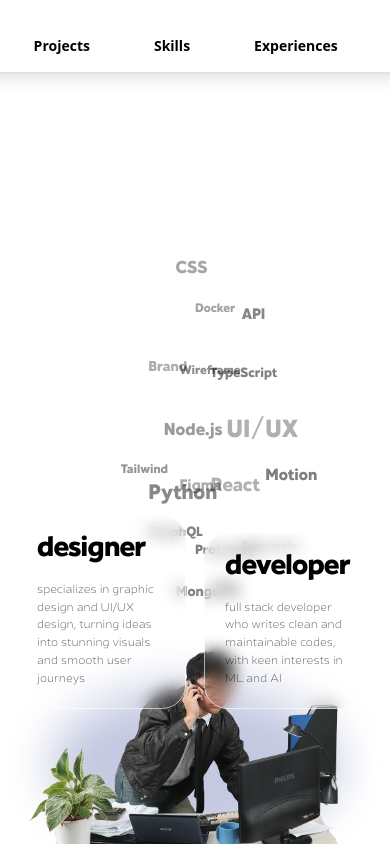
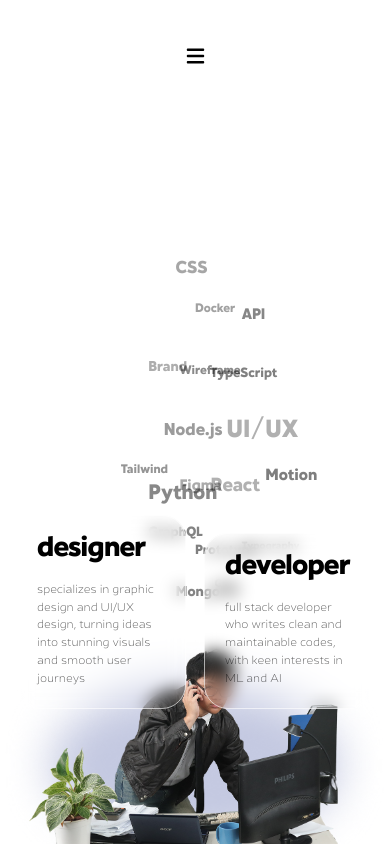
Before and after one commit to jsonJae/myportfolio, a React (Vite) app: page / in a window 390 px wide. Shown: the top 846 px of the page. Built offline with nearby package versions, Linux system fonts and the light colour scheme.

Commit message:
navbar: redesign with mobile drawer, smooth scroll, and active section tracking

```diff
--- a/src/components/Navbar.jsx
+++ b/src/components/Navbar.jsx
@@ -1,52 +1,139 @@
 import { useState, useEffect } from 'react';
+import { motion, AnimatePresence } from 'framer-motion';
+import { FontAwesomeIcon } from '@fortawesome/react-fontawesome';
+import { faBars, faXmark } from '@fortawesome/free-solid-svg-icons';
 
 const navItems = [
-    'Home',
-    'About',
-    'Projects',
-    'Skills',
-    'Experiences'
+    { label: 'Home', id: 'home' },
+    { label: 'About', id: 'about' },
+    { label: 'Projects', id: 'projects' },
+    { label: 'Experiences', id: null },
 ];
 
 export default function Navbar() {
     const [isScrolled, setIsScrolled] = useState(false);
+    const [isMobileOpen, setIsMobileOpen] = useState(false);
+    const [activeSection, setActiveSection] = useState('home');
 
     useEffect(() => {
         const handleScroll = () => {
-            if (window.scrollY > 50) {
-                setIsScrolled(true);
-            } else {
-                setIsScrolled(false);
+            setIsScrolled(window.scrollY > 50);
+
+            const scrollPos = window.scrollY + 160;
+
+            for (let i = navItems.length - 1; i >= 0; i--) {
+                const id = navItems[i].id;
+                if (!id) continue;
+                const section = document.getElementById(id);
+                if (section && section.offsetTop <= scrollPos) {
+                    setActiveSection(id);
+                    break;
+                }
             }
         };
-
         window.addEventListener('scroll', handleScroll);
         return () => window.removeEventListener('scroll', handleScroll);
     }, []);
 
+    const scrollTo = (id) => {
+        if (!id) return;
+        const el = document.getElementById(id);
+        if (!el) return;
+        const top = el.getBoundingClientRect().top + window.scrollY - 80;
+        window.scrollTo({ top, behavior: 'smooth' });
+        setIsMobileOpen(false);
+    };
+
     return (
-        <div className='flex justify-center'>
-            <div className={`fixed flex justify-between items-center py-3 px-10 top-[20px] rounded-full text-black z-50 transition-all duration-500 ease-in-out
-                ${isScrolled
-                    ? 'bg-white shadow-lg border border-gray-200 gap-12'
-                    : 'backdrop-blur-md bg-white bg-opacity-20 shadow-lg gap-32'
-                }
-            `}>
-                <ul className={`
-                    flex text-sm font-bold transition-all duration-500
-                    ${isScrolled ? 'gap-8' : 'gap-16'}
-                `}>
+        <>
+            <nav
+                className={`fixed flex items-center justify-between top-5 left-1/2 -translate-x-1/2 z-50 rounded-full transition-all duration-700 ease-out
+                    ${isScrolled
+                        ? 'bg-surface shadow-neu-hover border border-white/50 py-2.5 px-4 md:px-6 scale-[0.96]'
+                        : 'bg-surface/80 backdrop-blur-md shadow-neu py-4 px-12 md:px-28 scale-100'
+                    }
+                `}
+            >
+                <ul className="hidden md:flex items-center text-sm font-bold gap-1">
                     {navItems.map((item) => (
-                        <li className='relative group cursor-pointer' key={item}>
-                            {item}
-                            <span className='absolute left-0 -bottom-1 w-0 h-1 rounded-xl bg-linear-to-r from-blue-500 to-blue-300 transition-all duration-300 group-hover:w-full'></span>
+                        <li key={item.label}>
+                            <button
+                                onClick={() => scrollTo(item.id)}
+                                disabled={!item.id}
+                                className={`relative px-4 py-2 rounded-full transition-all duration-300 ${
+                                    item.id
+                                        ? activeSection === item.id
+                                            ? 'shadow-neu-inset text-primary cursor-pointer'
+                                            : 'text-gray-500 hover:text-primary hover:shadow-neu-small cursor-pointer'
+                                        : 'text-gray-300 cursor-default'
+                                }`}
+                            >
+                                {item.label}
+                            </button>
                         </li>
                     ))}
                 </ul>
-                <button className='bg-linear-to-r from-blue-500 to-blue-300 py-1 px-6 rounded-3xl shadow-lg text-white text-sm font-bold hover:from-blue-600 hover:to-blue-400 hover:shadow-blue-200 transition-all duration-300'>
-                    Contact
+
+                <button
+                    className="md:hidden flex items-center justify-center w-10 h-10 rounded-full text-primary transition-all duration-300 hover:scale-110 active:scale-95 cursor-pointer"
+                    onClick={() => setIsMobileOpen(!isMobileOpen)}
+                    aria-label={isMobileOpen ? 'Close menu' : 'Open menu'}
+                >
+                    <span className="relative flex items-center justify-center w-5 h-5">
+                        <FontAwesomeIcon
+                            icon={faBars}
+                            className={`absolute transition-all duration-300 ease-out ${
+                                isMobileOpen ? 'rotate-90 opacity-0 scale-75' : 'rotate-0 opacity-100 scale-100'
+                            }`}
+                            size="lg"
+                        />
+                        <FontAwesomeIcon
+                            icon={faXmark}
+                            className={`absolute transition-all duration-300 ease-out ${
+                                isMobileOpen ? 'rotate-0 opacity-100 scale-100' : '-rotate-90 opacity-0 scale-75'
+                            }`}
+                            size="lg"
+                        />
+                    </span>
                 </button>
-            </div>
-        </div>
+            </nav>
+
+            <AnimatePresence>
+                {isMobileOpen && (
+                    <motion.div
+                        initial={{ opacity: 0 }}
+                        animate={{ opacity: 1 }}
+                        exit={{ opacity: 0 }}
+                        transition={{ duration: 0.3 }}
+                        className="fixed inset-0 z-40 flex flex-col items-center justify-center bg-surface/95 backdrop-blur-lg md:hidden"
+                    >
+                        <ul className="flex flex-col items-center gap-4">
+                            {navItems.map((item, i) => (
+                                <motion.li
+                                    key={item.label}
+                                    initial={{ opacity: 0, y: 20 }}
+                                    animate={{ opacity: 1, y: 0 }}
+                                    transition={{ delay: i * 0.1 }}
+                                >
+                                    <button
+                                        onClick={() => scrollTo(item.id)}
+                                        disabled={!item.id}
+                                        className={`px-8 py-3 rounded-2xl text-lg font-bold transition-all duration-300 ${
+                                            item.id
+                                                ? activeSection === item.id
+                                                    ? 'shadow-neu-inset text-primary cursor-pointer'
+                                                    : 'text-primary hover:shadow-neu-small hover:scale-105 cursor-pointer'
+                                                : 'text-gray-300 cursor-default'
+                                        }`}
+                                    >
+                                        {item.label}
+                                    </button>
+                                </motion.li>
+                            ))}
+                        </ul>
+                    </motion.div>
+                )}
+            </AnimatePresence>
+        </>
     );
 }
```
